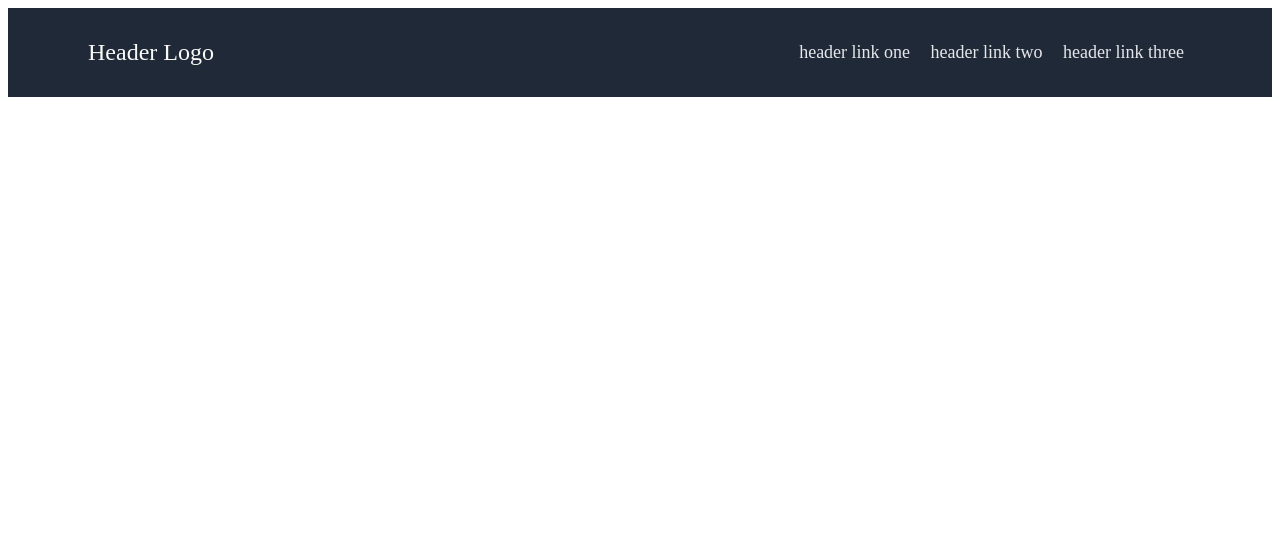
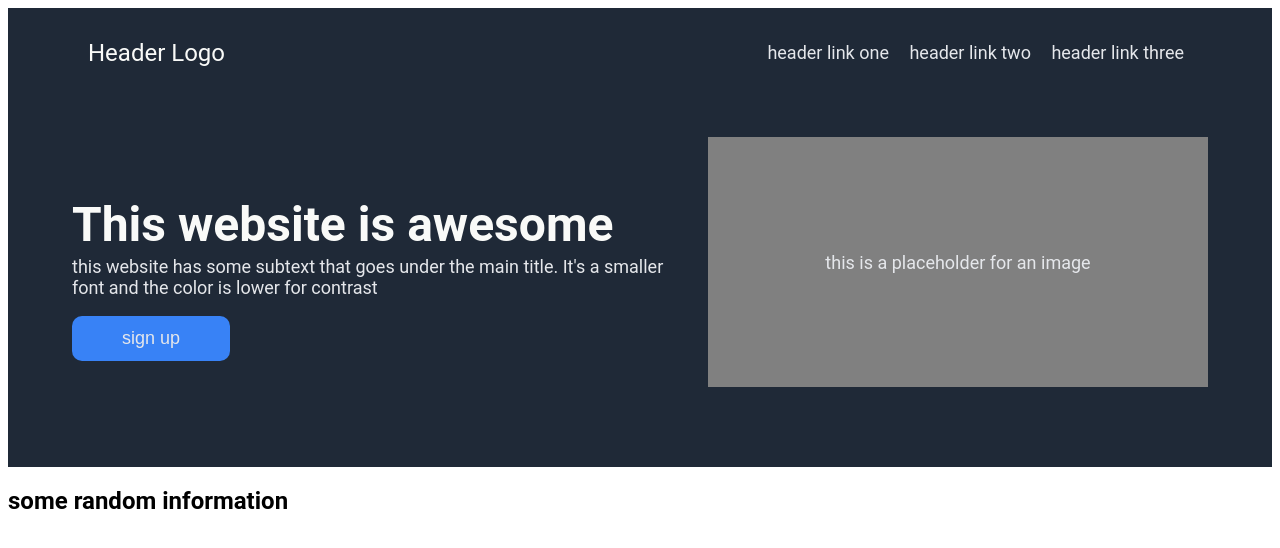
Before and after one commit to EmmaM-W/odin-landing-page, a plain HTML site: page index.html in a window 1280 px wide. Drawn offline with Linux system fonts and the light colour scheme.

Commit message:
add hero code in index.html and styles.css

```diff
--- a/index.html
+++ b/index.html
@@ -16,10 +16,17 @@
             </div>
         </div>
         <div class="hero">
-
+            <div class="hero-container">
+                <h1>This website is awesome</h1>
+                <p>this website has some subtext that goes under the main title. It's a smaller font and the color is lower for contrast</p>
+                <button>sign up</button>
+            </div>
+            <div class="hero-image">
+                this is a placeholder for an image
+            </div>
         </div>
         <div class = "information">
-
+            <h2>some random information</h2>
         </div>
         <div class="quote">
 
--- a/styles.css
+++ b/styles.css
@@ -1,6 +1,7 @@
 body {
     display: flex;
     flex-direction: column;
+    font-family: Roboto,'Helvetica Neue', sans-serif;
 }
 .header,.hero{
     background-color: #1F2937;
@@ -26,3 +27,47 @@ body {
 a {
     padding: 8px;
 }
+.hero{
+    display: flex;
+    align-items: center;
+    justify-content: space-between;
+    padding-bottom: 80px;
+    padding-top: 40px;
+
+}
+h1{
+    color:#F9FAF8;
+    font-size: 48px;
+    font-weight: bolder;
+    height: 10px;
+}
+p{
+    font-size: 18px;
+    color: #e5e7eb;
+}
+.hero-container{
+    display: flex;
+    flex-direction: column;
+    width: 600px;
+    margin-left: 64px;
+}
+button{
+    background-color: #3882f6;
+    color: #e5e7eb;
+    border: 0;
+    font-size: 18px;
+    padding: 12px 50px;
+    align-self: flex-start;
+    border-radius: 10px;
+}
+.hero-image{
+    font-size: 18px;
+    color: #e5e7eb;
+    display: flex;
+    width: 500px;
+    height: 250px;
+    margin-right: 64px;
+    background-color: gray;
+    justify-content: center;
+    align-items: center;
+}
```
